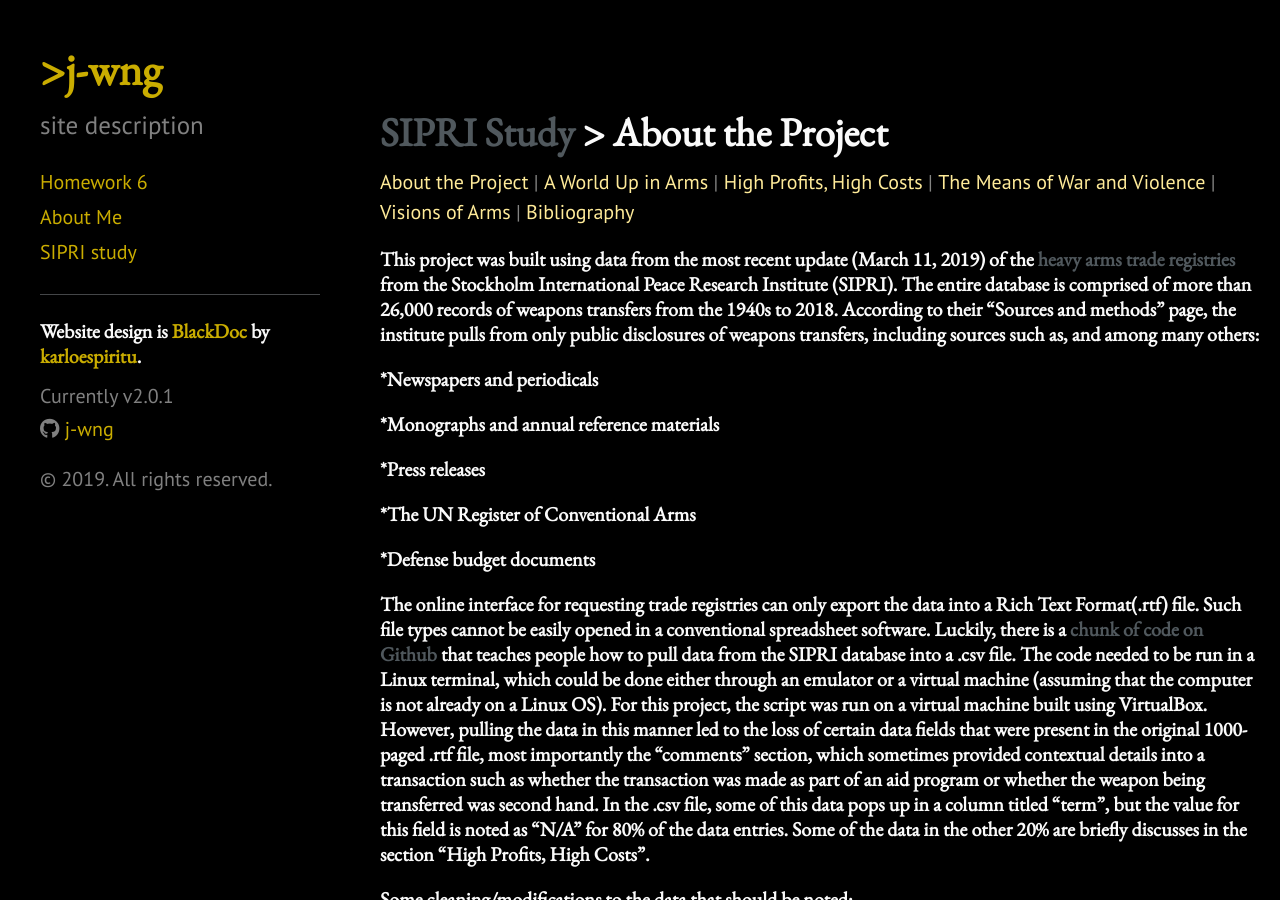
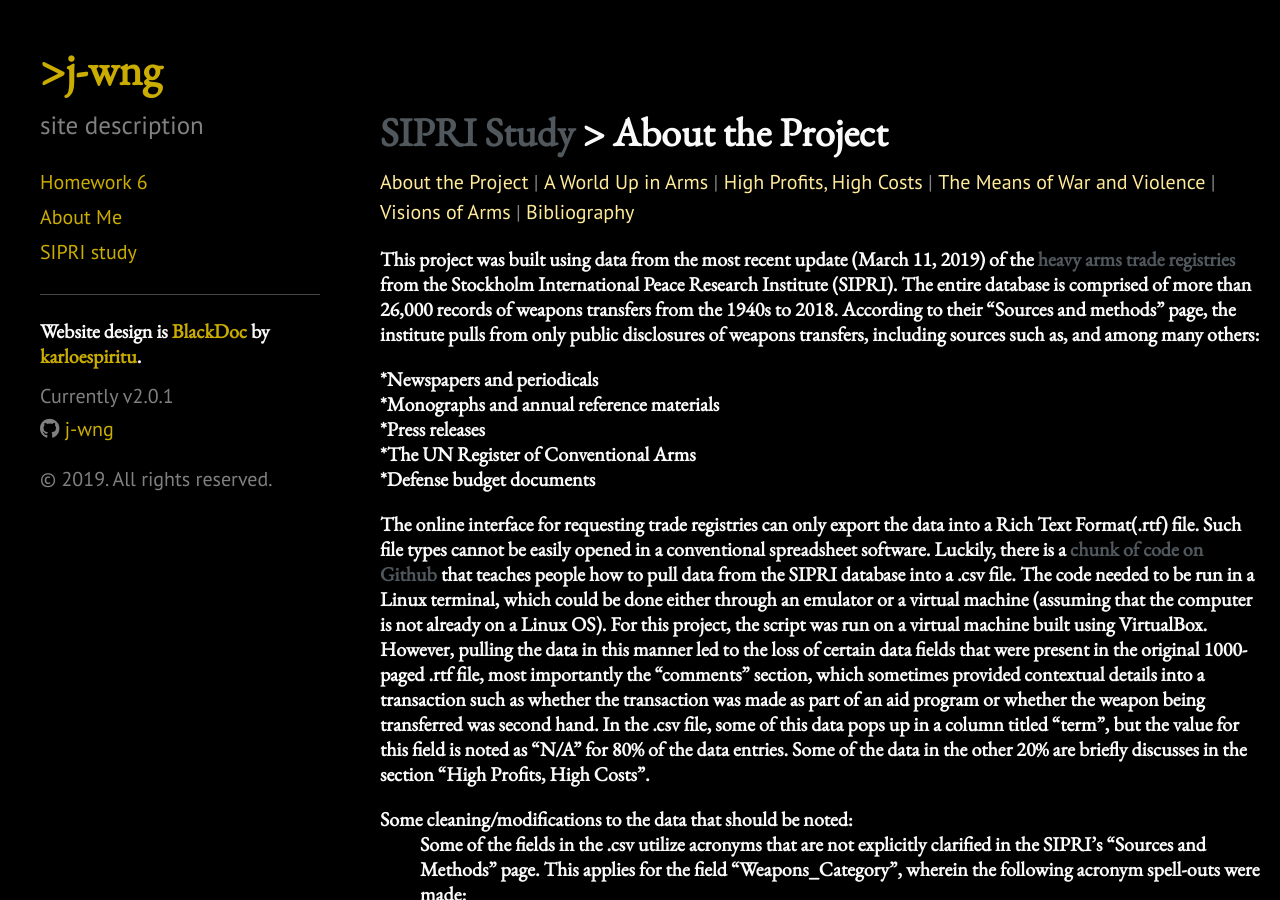
Before and after one commit to j-wng/j-wng.github.io, a Jekyll site: the page built from aboutproject.html, in a window 1280 px wide and 900 px high. Built offline with Jekyll 4.4.1, drawn with Linux system fonts in a browser that asks for light colours; nearby versions of some CDN libraries.

Commit message:
Update aboutproject.html

```diff
--- a/aboutproject.html
+++ b/aboutproject.html
@@ -41,11 +41,9 @@
   </h5>
 </p>
 
-  <h5>*Newspapers and periodicals</h5>
-  <h5>*Monographs and annual reference materials</h5>
-  <h5>*Press releases</h5>
-  <h5>*The UN Register of Conventional Arms</h5>
-  <h5>*Defense budget documents</h5>
+<ul>
+  <h5>*Newspapers and periodicals<br>*Monographs and annual reference materials<br>*Press releases<br>*The UN Register of Conventional Arms<br>*Defense budget documents</h5>
+</ul>
 
 <p>
   <h5>
```
